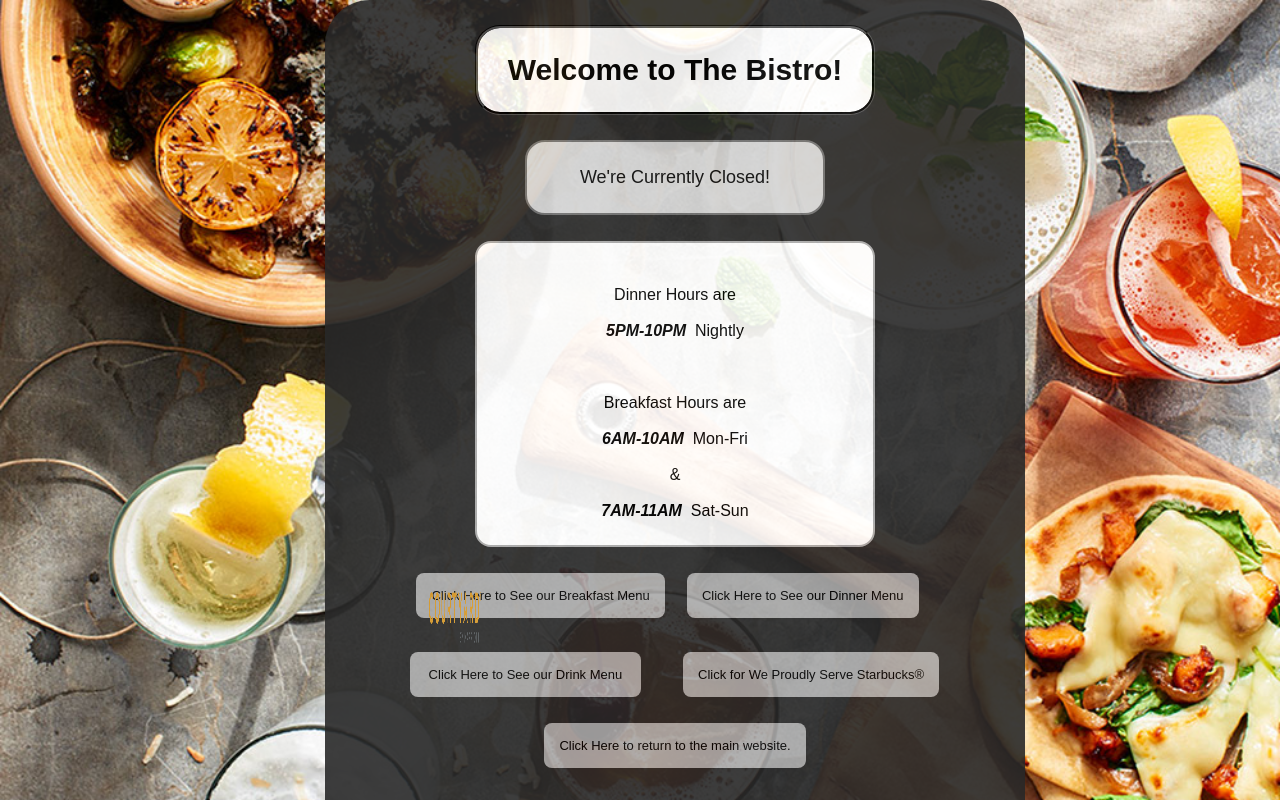
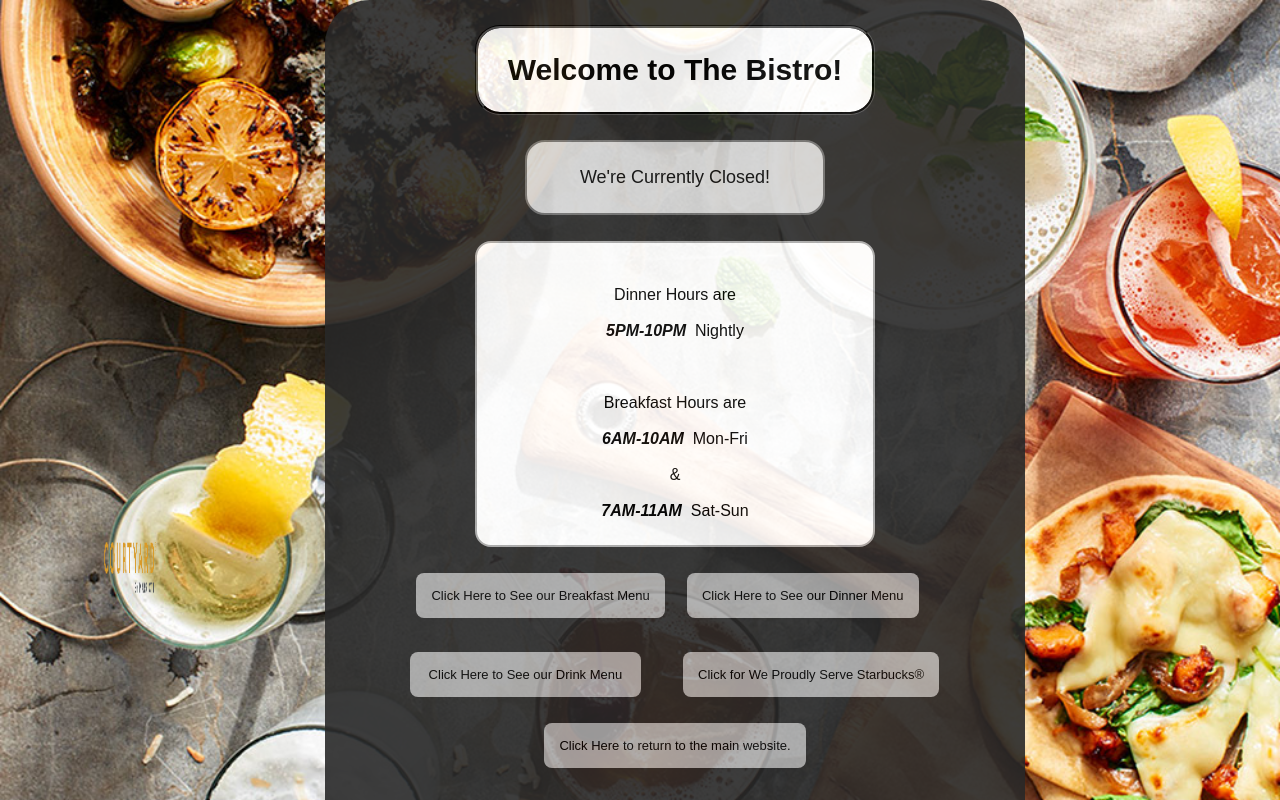
Before and after one commit to cyrbistro/cyrbistro.github.io, a plain HTML site: page restarauntinfo.html in a window 1280 px wide. Drawn offline with Linux system fonts and the light colour scheme.

Commit message:
Update restarauntinfo.html

```diff
--- a/restarauntinfo.html
+++ b/restarauntinfo.html
@@ -68,7 +68,7 @@ opacity: .8;
 background-color: white;
 }
 #static {
-position: absolute;
+position: fixed;
   bottom: 2px;
   left: 2px;
   width: 20vw;
@@ -164,6 +164,6 @@ window.open('starbucks.html','_self')
 <pre><button id="row2" onclick="drinksMenu()"> Click Here to See our Drink Menu </button> <button id="sbux" onclick="starbucksMenu()">Click for We Proudly Serve Starbucks&reg</button></pre>
 <pre>
 </pre><button onclick="window.location.href='https://www.marriott.com/en-us/hotels/psccy-courtyard-richland-columbia-point/overview/','_self';">Click Here to return to the main website.</button>
-<div id="static"><img src="logo.png"></div>
-</body>
+</div></body>
+  <div id="static"><img src="logo.png"></div>
 </html>
```
